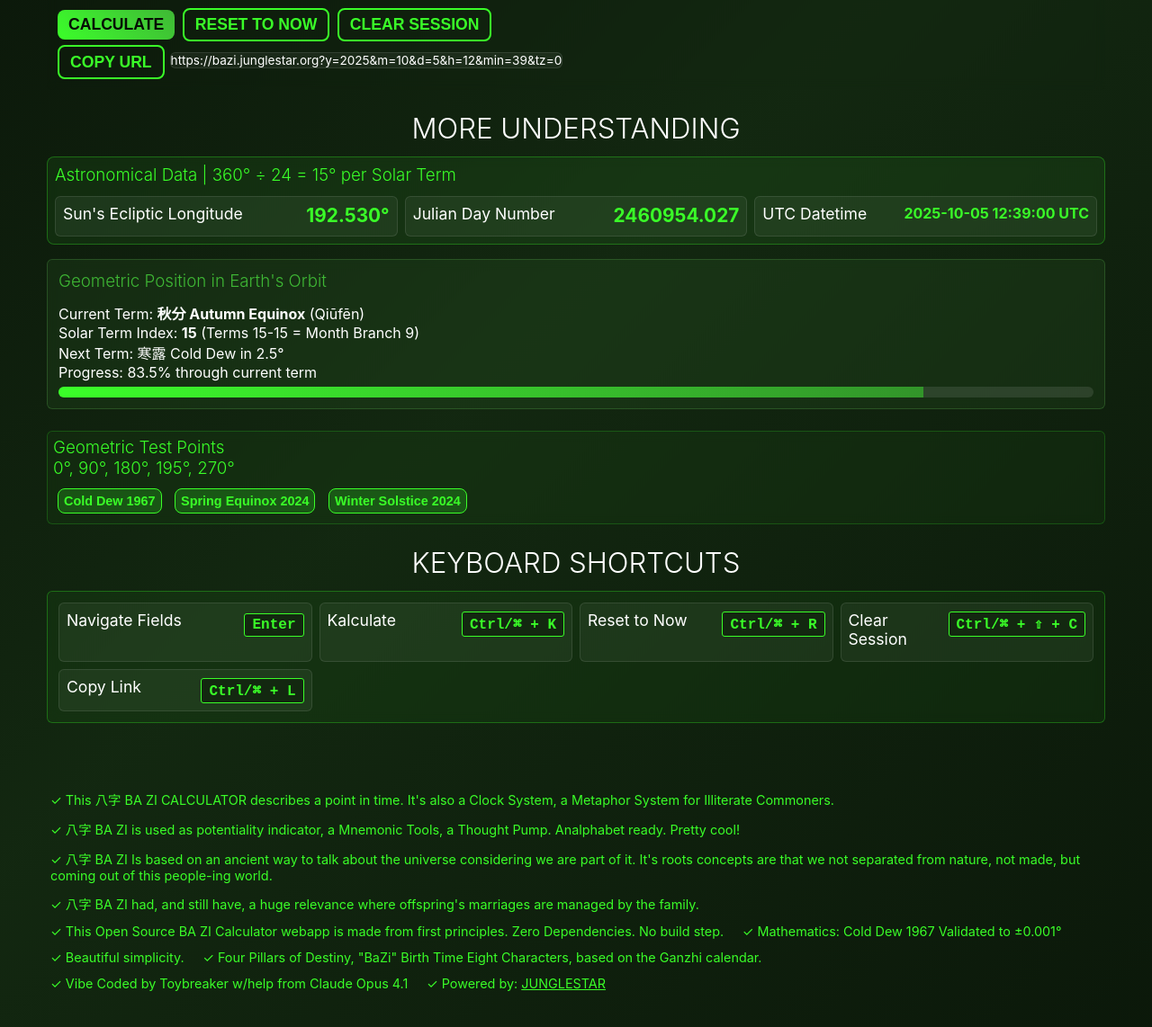
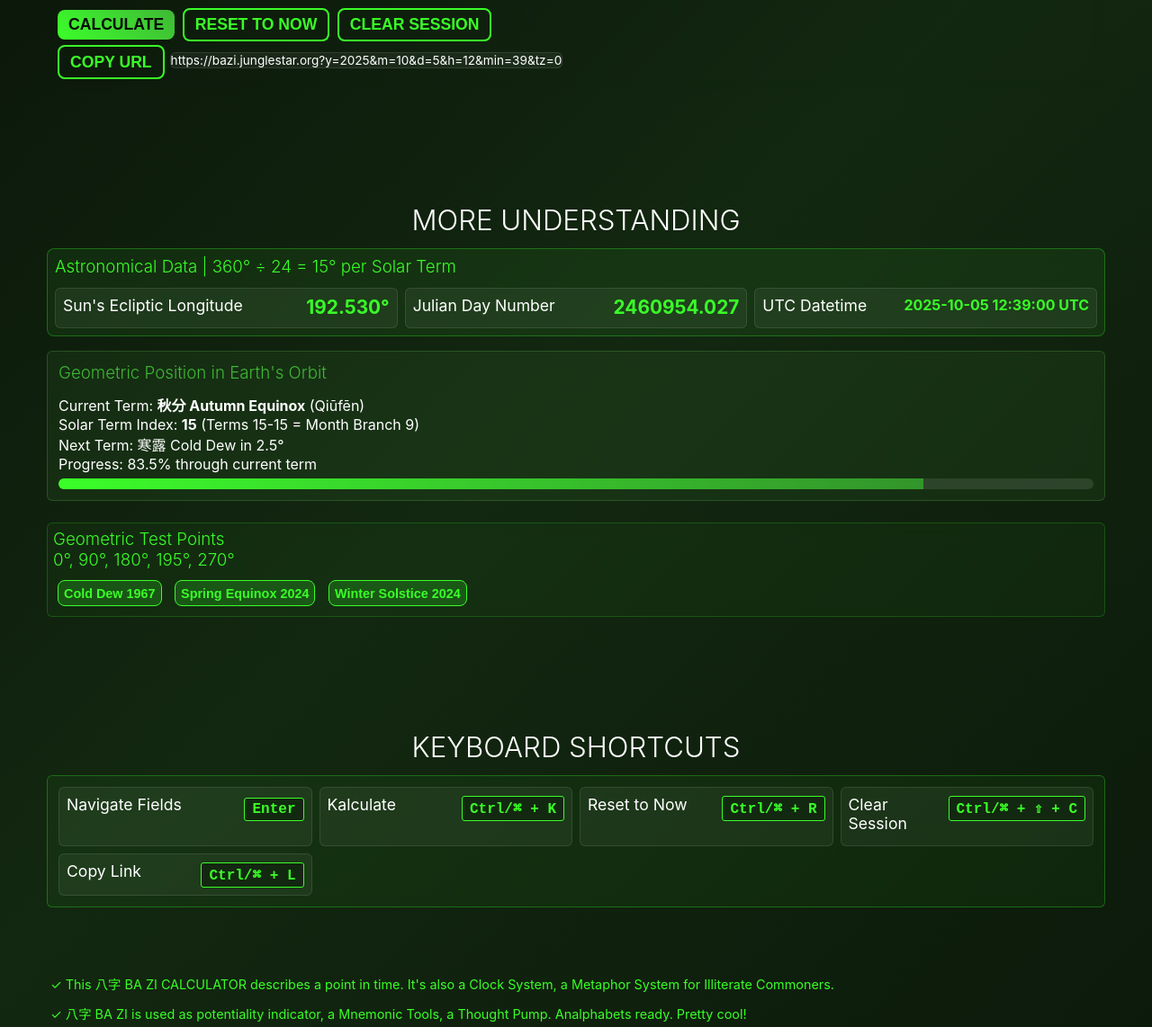
Before and after one commit to junglesta/BAZI, a plain HTML site: page index.html in a window 1280 px wide. Shown: the part 824-1966 px from the top of the page at 90% size. Drawn offline with Linux system fonts and the light colour scheme.

Commit message:
Update index.html

```diff
--- a/index.html
+++ b/index.html
@@ -807,6 +807,11 @@
                 border: 1px solid var(--color_primary);
                 display: inline-block;
                 font-size: var(--font_size_base);
+            }
+
+            .understanding,
+            .shortcuts {
+                padding-top: var(--spacing_section);
             }
         </style>
     </head>
@@ -894,12 +899,7 @@
 
             <main>
                 <section aria-labelledby="results-title" class="relative">
-                    <!--<h2
-                        id="results-title"
-                        class="section_title uppercase center"
-                    >
-                        NOW, HERE
-                    </h2>-->
+                    <!--<h2  id="results-title" class="section_title uppercase center">NOW, HERE</h2>-->
                     <div class="section_card">
                         <output
                             class="calculated_date_info"
@@ -1090,7 +1090,10 @@
                     </form>
                 </section>
 
-                <section aria-labelledby="understanding-title" class="relative">
+                <section
+                    aria-labelledby="understanding-title"
+                    class="relative understanding"
+                >
                     <h2
                         id="understanding-title"
                         class="section_title uppercase center"
@@ -1183,7 +1186,10 @@
                     </aside>
                 </section>
 
-                <section aria-labelledby="shortcuts-title" class="relative">
+                <section
+                    aria-labelledby="shortcuts-title"
+                    class="relative shortcuts"
+                >
                     <h2
                         id="shortcuts-title"
                         class="section_title uppercase center"
@@ -1238,7 +1244,7 @@
 
                         <span class="validation_badge">
                             ✓ 八字 BA ZI is used as potentiality indicator, a
-                            Mnemonic Tools, a Thought Pump. Analphabet ready.
+                            Mnemonic Tools, a Thought Pump. Analphabets ready.
                             Pretty cool!
                         </span>
 
```
